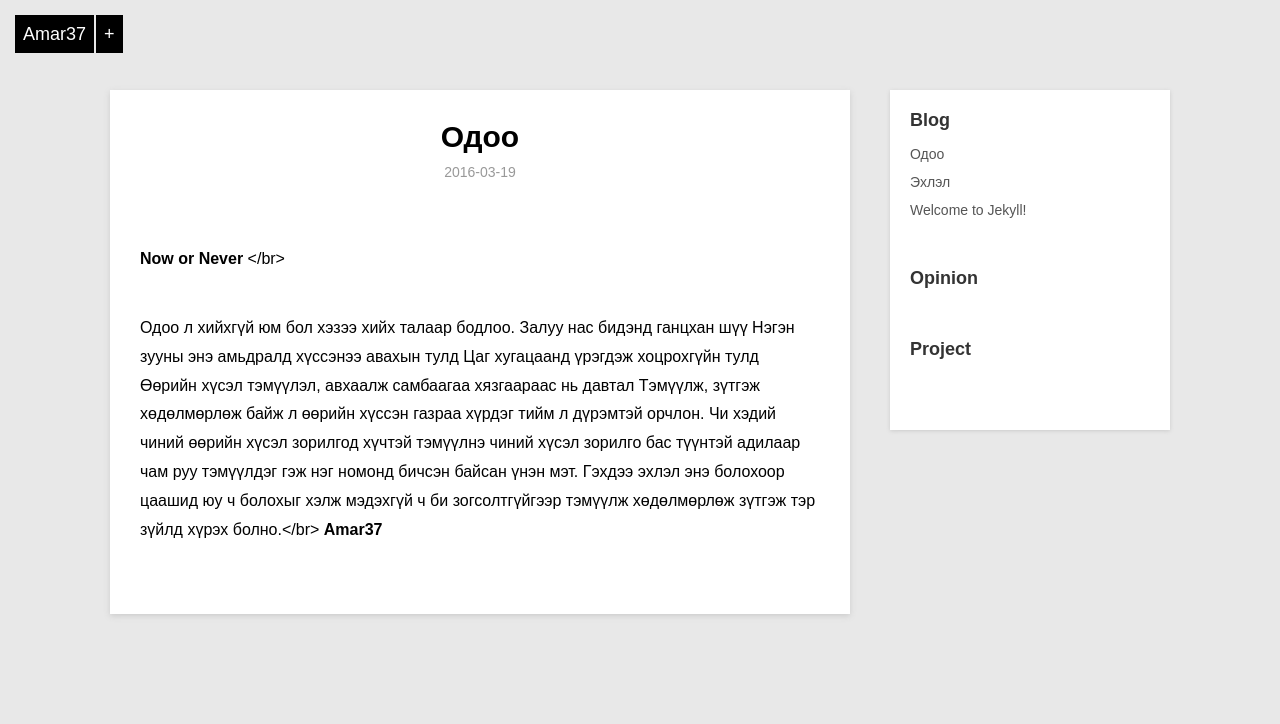
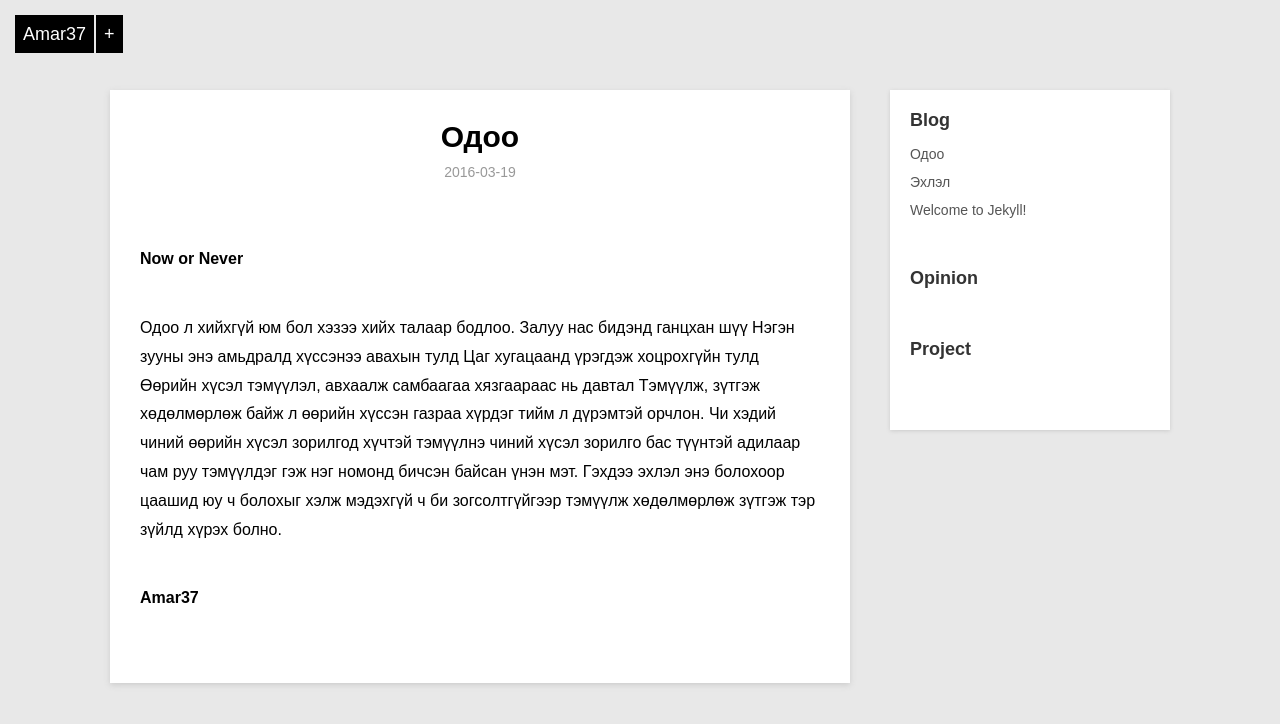
Before and after one commit to amar37/amar37.github.io, a Jekyll site: the page built from _posts/blog/2016-03-19-Now.markdown, in a window 1280 px wide. Shown: the top 724 px of the page. Built offline with Jekyll 4.4.1, drawn with Linux system fonts in a browser that asks for light colours.

Commit message:
<br />
<br />

```diff
--- a/_posts/blog/2016-03-19-Now.markdown
+++ b/_posts/blog/2016-03-19-Now.markdown
@@ -4,12 +4,13 @@ title:  "Одоо"
 date:   2016-03-19 15:48:37 +0900
 category: blog
 ---
-**Now or Never** </br>
+**Now or Never** <br />
 
 Одоо л хийхгүй юм бол хэзээ хийх талаар бодлоо.
 Залуу нас бидэнд ганцхан шүү
 Нэгэн зууны энэ амьдралд хүссэнээ авахын тулд
 Цаг хугацаанд үрэгдэж хоцрохгүйн тулд
 Өөрийн хүсэл тэмүүлэл, авхаалж самбаагаа хязгаараас нь давтал
-Тэмүүлж, зүтгэж хөдөлмөрлөж байж л өөрийн хүссэн газраа хүрдэг тийм л дүрэмтэй орчлон. Чи хэдий чиний өөрийн хүсэл зорилгод хүчтэй тэмүүлнэ чиний хүсэл зорилго бас түүнтэй адилаар чам руу тэмүүлдэг гэж нэг номонд бичсэн байсан үнэн мэт. Гэхдээ эхлэл энэ болохоор цаашид юу ч болохыг хэлж мэдэхгүй ч би зогсолтгүйгээр тэмүүлж хөдөлмөрлөж зүтгэж тэр зүйлд хүрэх болно.</br>
+Тэмүүлж, зүтгэж хөдөлмөрлөж байж л өөрийн хүссэн газраа хүрдэг тийм л дүрэмтэй орчлон. Чи хэдий чиний өөрийн хүсэл зорилгод хүчтэй тэмүүлнэ чиний хүсэл зорилго бас түүнтэй адилаар чам руу тэмүүлдэг гэж нэг номонд бичсэн байсан үнэн мэт. Гэхдээ эхлэл энэ болохоор цаашид юу ч болохыг хэлж мэдэхгүй ч би зогсолтгүйгээр тэмүүлж хөдөлмөрлөж зүтгэж тэр зүйлд хүрэх болно.<br />
+
 **Amar37**
```
